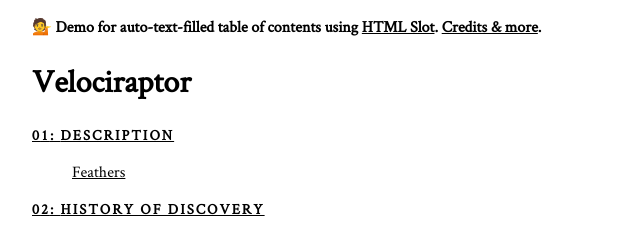
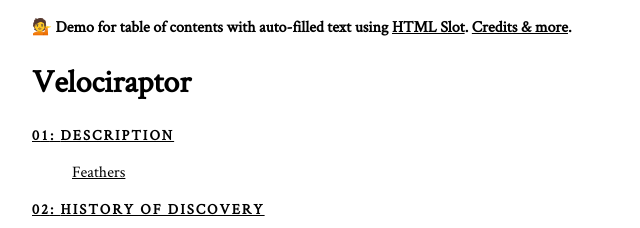
Before and after one commit to rpsthecoder/html-slot-toc, a plain HTML site: page index.html in a window 1280 px wide. Shown: the top 228 px of the page, 308-948 px from the left. Drawn offline with Linux system fonts and the light colour scheme.

Commit message:
Update index.html

```diff
--- a/index.html
+++ b/index.html
@@ -4,7 +4,7 @@
 	<link rel='stylesheet' href='style.css'>
 </head>
 <body>
-<p><b>💁 Demo for auto-text-filled table of contents using <a href='https://www.w3.org/TR/shadow-dom/' target="_blank">HTML Slot</a>. <a href='#footer'>Credits &amp; more</a>.</b></p>
+<p><b>💁 Demo for table of contents with auto-filled text using <a href='https://www.w3.org/TR/shadow-dom/' target="_blank">HTML Slot</a>. <a href='#footer'>Credits &amp; more</a>.</b></p>
 <h1>Velociraptor</h1>
 <div id='toc'></div>
 <article>
```
